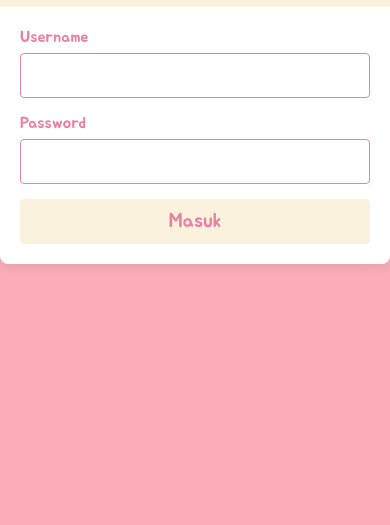
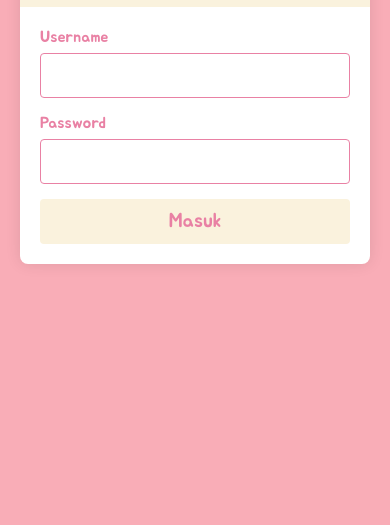
Before and after one commit to MariniDwi/berry, a plain HTML site: page login.html in a window 390 px wide. Shown: the part 319-844 px from the top of the page. Drawn offline with Linux system fonts and the light colour scheme.

Commit message:
Update login.html

```diff
--- a/login.html
+++ b/login.html
@@ -95,6 +95,12 @@
       border: 1px solid #f5c6cb;
       border-radius: 4px;
     }
+
+    @media (max-width: 768px) {
+        .login-container {
+            margin: 20px;
+        }
+    }
   </style>
   <link rel="preconnect" href="https://fonts.googleapis.com">
     <link rel="preconnect" href="https://fonts.gstatic.com" crossorigin>
```
